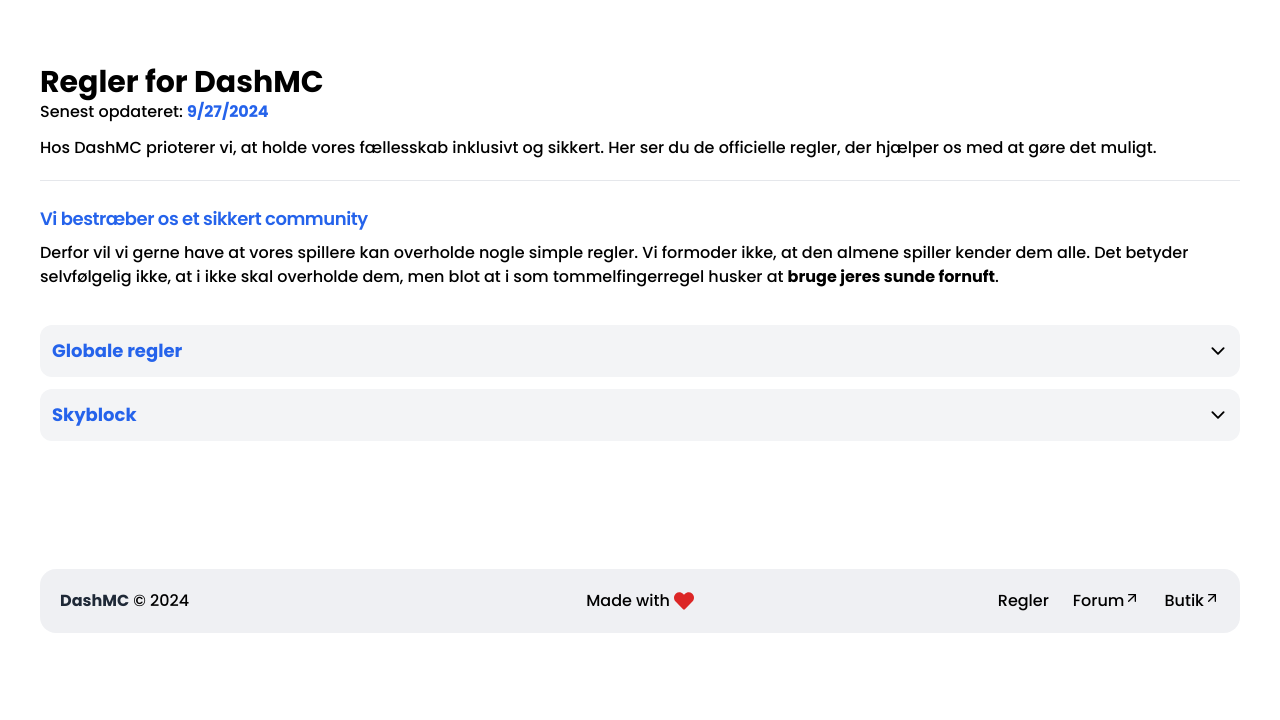
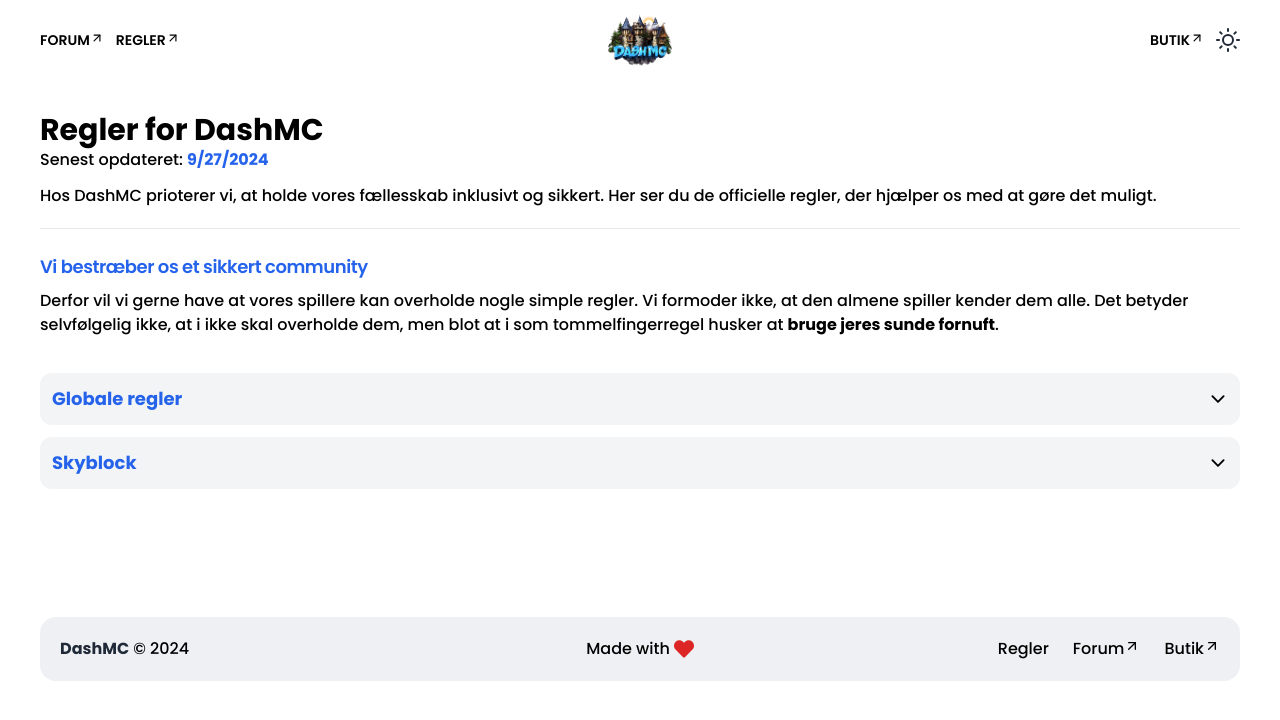
Before and after one commit to Tandhjulet/dashmc, a Next.js app: page /rules in a window 1280 px wide. Shown: the top 720 px of the page. Built offline with nearby package versions, Linux system fonts and the light colour scheme.

Commit message:
added header

```diff
--- a/src/app/rules/page.tsx
+++ b/src/app/rules/page.tsx
@@ -25,7 +25,7 @@
 			source.data.description.join(" ") : source.data.description;
 
 	return (
-		<main className="min mx-auto max-w-[1200px] pt-16">
+		<main className="min mx-auto max-w-[1200px] pt-28">
 			<h1 className="text-3xl font-bold">{source.data.title}</h1>
 			<h2>
 				Senest opdateret:{" "}
--- a/src/components/Header.tsx
+++ b/src/components/Header.tsx
@@ -1,6 +1,50 @@
+import Image from "next/image";
+import { FiArrowUpRight, FiSun } from "react-icons/fi";
+
 export default function Header() {
 	return (
-		<header>
+		<header className="flex w-full py-2 bg-white/90 fixed top-0 z-50 backdrop-blur-md">
+			<nav className="inline-flex mx-auto w-full max-w-[1200px] justify-between items-center text-sm">
+				<div className="inline-flex items-center gap-3 w-[200px]">
+					<a href="#" className="font-semibold">
+						FORUM
+						<span className="inline-block">
+							<FiArrowUpRight />
+						</span>
+					</a>
+
+					<a href="/rules" className="font-semibold">
+						REGLER
+						<span className="inline-block">
+							<FiArrowUpRight />
+						</span>
+					</a>
+				</div>
+
+				<a href="/">
+					<Image
+						src={"/image.png"}
+						width={64}
+						height={64}
+						alt="DashMC Logo"
+
+						className="select-none"
+					/>
+				</a>
+
+				<div className="inline-flex items-center gap-3 w-[200px] justify-end">
+					<a href="#" className="font-semibold">
+						BUTIK
+						<span className="inline-block">
+							<FiArrowUpRight />
+						</span>
+					</a>
+
+					<button>
+						<FiSun className="size-6 text-gray-800" />
+					</button>
+				</div>
+			</nav>
 		</header>
 	)
 }
```
